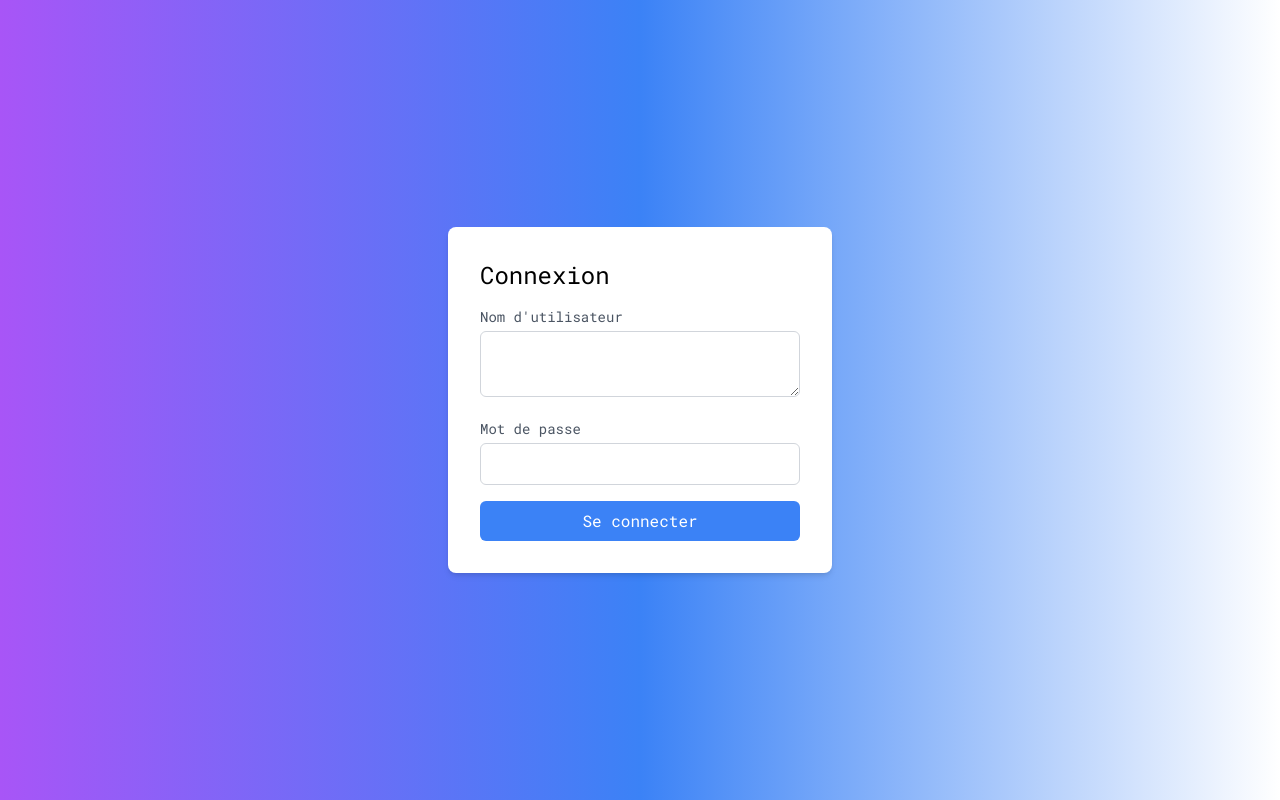
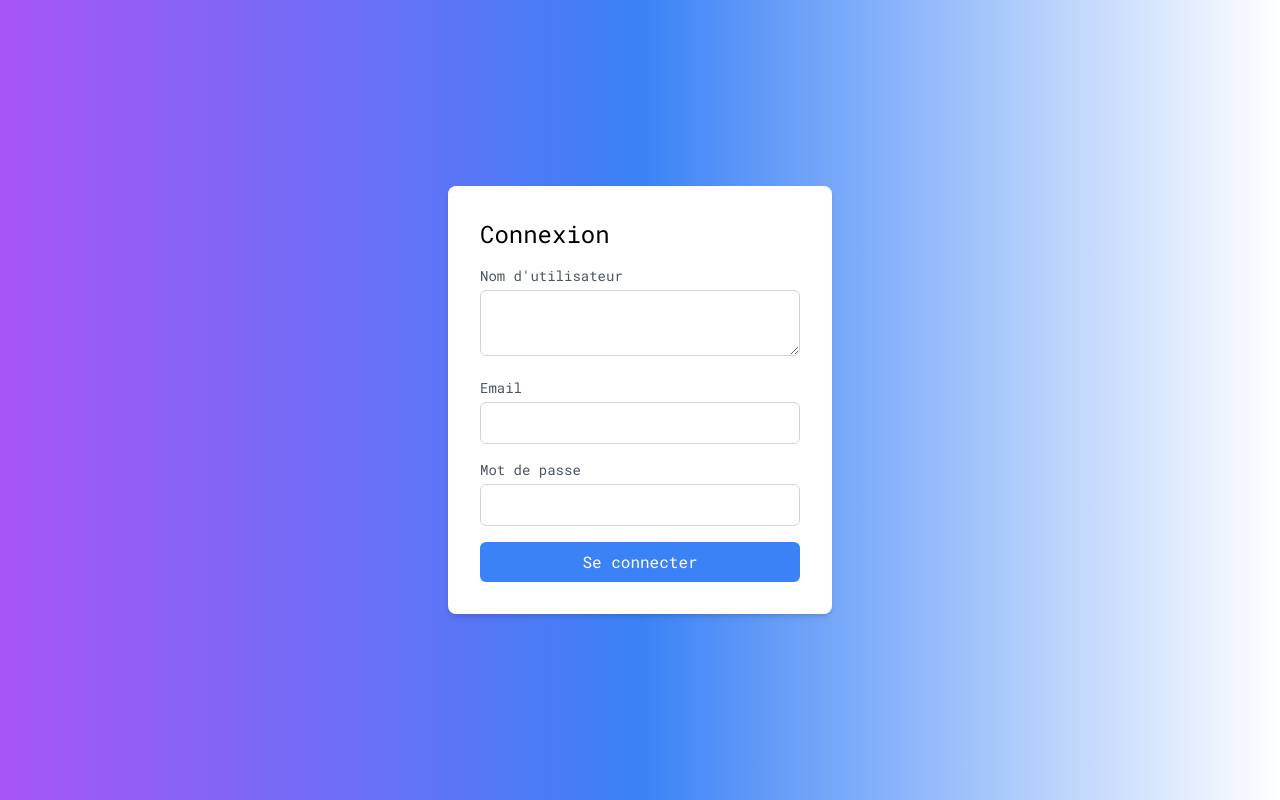
Before and after one commit to Marvindje/The-review-perso, a React (Vite) app in the folder frontend/: page / in a window 1280 px wide. Built offline with nearby package versions, Linux system fonts and the light colour scheme.

Commit message:
je galere

```diff
--- a/frontend/src/components/Auth.jsx
+++ b/frontend/src/components/Auth.jsx
@@ -3,6 +3,7 @@ import axios from 'axios';
 
 const Auth = ({ onAuthSuccess }) => {
   const [username, setUsername] = useState('');
+  const [email, setEmail] = useState('');  // Ajout du champ email
   const [password, setPassword] = useState('');
   const [errorMessage, setErrorMessage] = useState('');
 
@@ -10,14 +11,14 @@ const Auth = ({ onAuthSuccess }) => {
     e.preventDefault();
 
     // Validation des champs
-    if (!username || !password) {
+    if (!username || !email || !password) {  // Ajout de la validation pour email
       setErrorMessage('Les identifiants sont incomplets.');
       return;
     }
 
     try {
-      console.log("Données envoyées:", { username, password }); // Debugging
-      const response = await axios.post('http://localhost:5000/auth/register', { username, password });
+      console.log("Données envoyées:", { username, email, password }); // Debugging
+      const response = await axios.post('http://localhost:5000/auth/register', { username, email, password });
       console.log("Statut de la réponse:", response.status); // Debugging
 
       if (response.status === 200) {
@@ -37,6 +38,10 @@ const Auth = ({ onAuthSuccess }) => {
         <textarea className="mt-1 p-2 w-full rounded-md border border-gray-300 focus:ring focus:ring-opacity-50" value={username} onChange={(e) => setUsername(e.target.value)}></textarea>
       </div>
       <div className="mb-4">
+        <label className="block text-sm font-medium text-gray-600">Email</label>
+        <input className="mt-1 p-2 w-full rounded-md border border-gray-300 focus:ring focus:ring-opacity-50" type="email" value={email} onChange={(e) => setEmail(e.target.value)} />
+      </div>
+      <div className="mb-4">
         <label className="block text-sm font-medium text-gray-600">Mot de passe</label>
         <input className="mt-1 p-2 w-full rounded-md border border-gray-300 focus:ring focus:ring-opacity-50" type="password" value={password} onChange={(e) => setPassword(e.target.value)} />
       </div>
```
